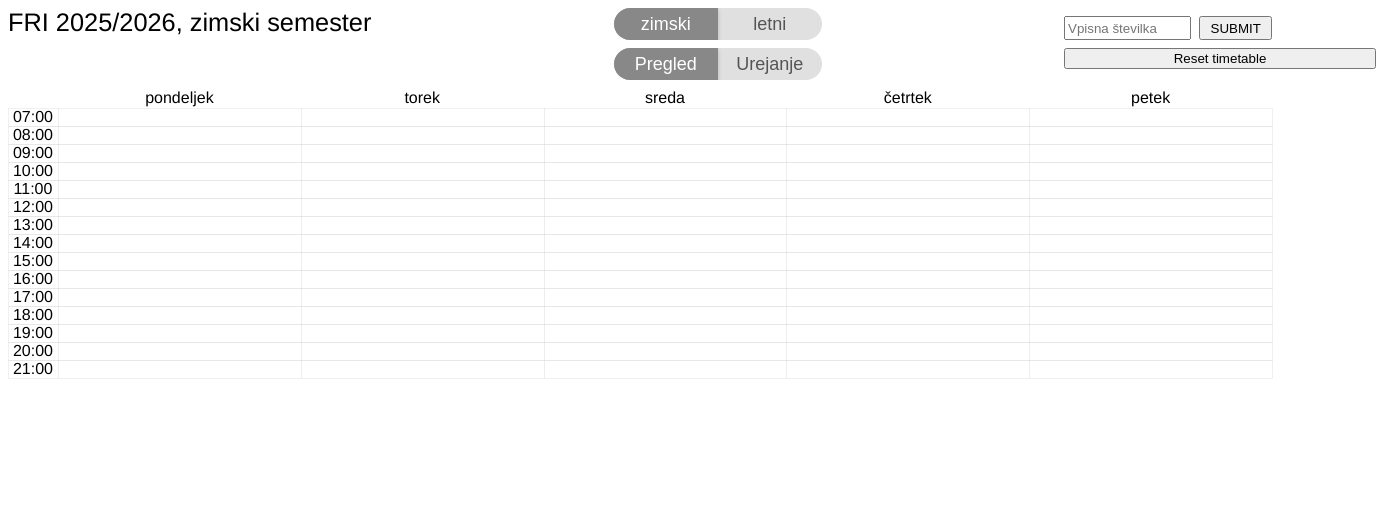
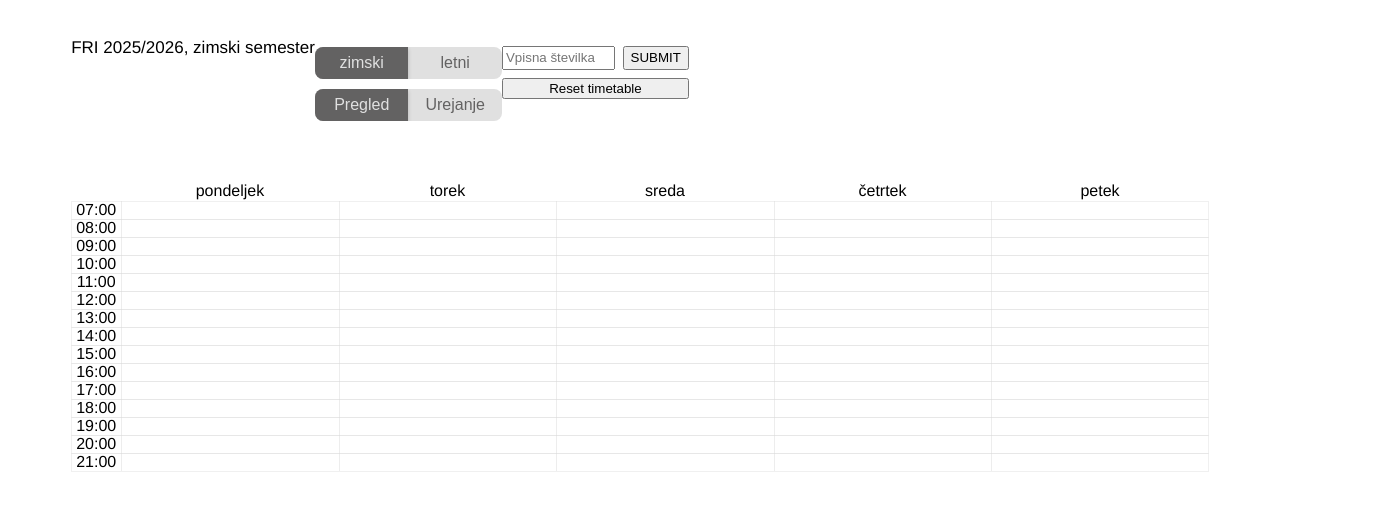
Before and after one commit to mati5kova/boljsi-urnik, a React (Vite) app: page / in a window 1280 px wide. Shown: the top 510 px of the page, 1376 px wide, since content can reach past the window. Built offline with nearby package versions, Linux system fonts and the light colour scheme.

Commit message:
Margins, fonti, animacija sredinskih gumbov

```diff
--- a/src/components/header/Header.css
+++ b/src/components/header/Header.css
@@ -1,14 +1,18 @@
 .header {
 	display: flex;
 	height: 5rem;
-	justify-content: space-between;
+	margin-top: 3%;
+	margin-left: 5%;
+	margin-right: 0%;
+	/*justify-content: space-between;*/
+
 }
 
 .header .title {
-	font-size: 3ex;
+	font-size: 17px;
 }
 
 .header-middle,
 .header-right-side {
-	width: 13rem;
+	width: 187px;
 }
--- a/src/components/header/editmodeswitch/EditModeSwitch.css
+++ b/src/components/header/editmodeswitch/EditModeSwitch.css
@@ -1,3 +1,5 @@
 .edit-mode-switch {
-	margin-top: 0.5rem !important;
+	/**V**/
+	margin-top: 5% !important;
+	border-radius: 8px !important;
 }
--- a/src/components/header/seasonswitch/SeasonSwitch.css
+++ b/src/components/header/seasonswitch/SeasonSwitch.css
@@ -1,4 +1,5 @@
 .season-switch {
+
 	position: relative;
 	display: flex;
 	width: 100%;
@@ -7,32 +8,38 @@
 	background-color: #e0e0e0;
 	border-radius: 1rem;
 	overflow: hidden;
+
+	/**V**/
+	margin-top: 5% !important;
+	border-radius: 8px !important;
 }
 
 .toggle {
 	position: absolute;
-	top: 0;
-	left: 0;
+	top: 0px;
+	left: 0px;
 	width: 50%;
 	height: 100%;
-	background-color: #888888;
-	transition: left 0.2s ease;
+	background-color: #636262;
+	transition: left 0.5s ease-in-out;
 	box-shadow: 0 2px 4px rgba(0, 0, 0, 0.2);
 }
 
 .switch-button {
 	flex: 1;
 	position: relative;
-	font-size: 18px;
+	font-size: 16px;
+	padding-left: 5%;
+	padding-right: 5%;
 	background: transparent;
 	border: none;
 	outline: none;
-	color: #555;
+	color: #636262;
 	cursor: pointer;
 	z-index: 1;
-	transition: color 0.3s ease;
+	transition: color 0.5s ease;
 }
 
 .switch-button.active {
-	color: #fff;
+	color: #e0e0e0;
 }
--- a/src/components/header/timetablereset/TimetableRest.css
+++ b/src/components/header/timetablereset/TimetableRest.css
@@ -1,4 +1,4 @@
 .timetable-reset-button {
     margin-top: 0.5rem;
-    width: 150%;
+    width: 100%;
 }
--- a/src/components/timetable/Timetable.css
+++ b/src/components/timetable/Timetable.css
@@ -1,5 +1,11 @@
 body {
+	/**V**/
+	margin-top: 1%;
+	margin-bottom: 1%;
+
+
 	font-family: "Helvetica Neue", Helvetica, Arial, sans-serif;
+	font-weight: 450;
 }
 
 .grid-outer {
@@ -23,6 +29,8 @@ body {
 		"h dayMON dayTUE dayWED dayTHU dayFRI"
 		"h dayMON dayTUE dayWED dayTHU dayFRI"
 		"h dayMON dayTUE dayWED dayTHU dayFRI";
+		/**V**/
+		margin: 5%;
 }
 
 .grid-day {
```
